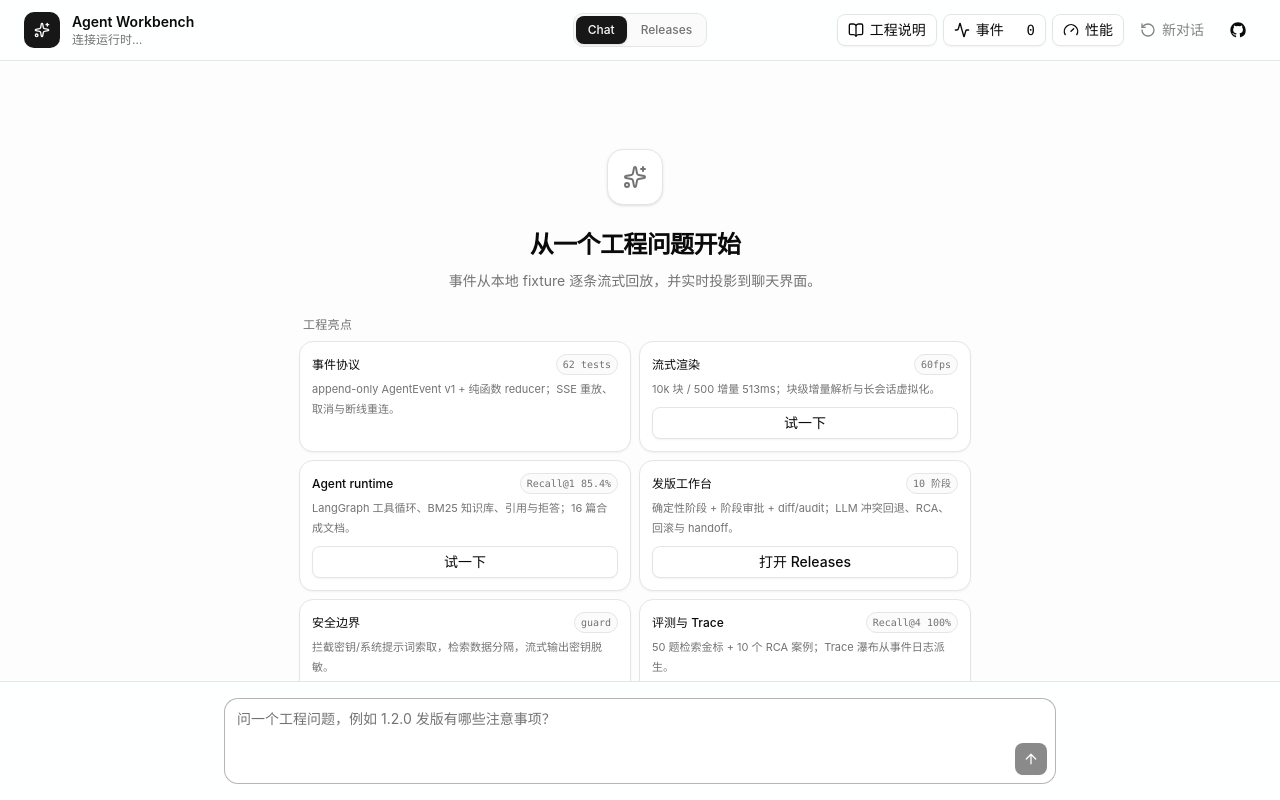
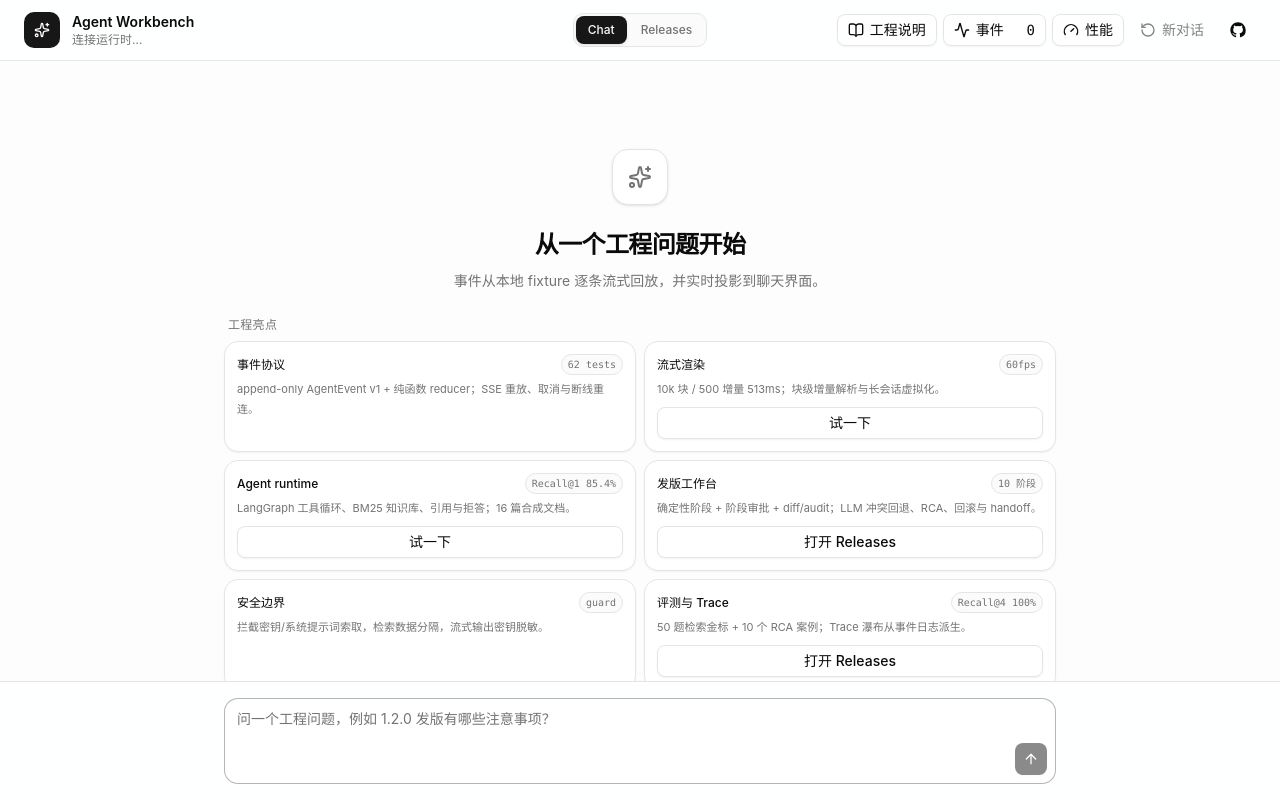
Before and after one commit to geyao2015/agent-workbench, a React (Vite) app in the folder apps/web/: page / in a window 1280 px wide. Built offline with nearby package versions, Linux system fonts and the light colour scheme; no server answers.

Commit message:
fix(web): 快捷入口宽度与输入框对齐

```diff
--- a/apps/web/src/components/chat/empty-state.tsx
+++ b/apps/web/src/components/chat/empty-state.tsx
@@ -17,7 +17,7 @@ export function EmptyState({
   const groups = [...new Set(prompts.map((item) => item.group))];
 
   return (
-    <div className="mx-auto flex max-w-2xl flex-col items-center gap-6 py-14 text-center">
+    <div className="mx-auto flex w-full flex-col items-center gap-6 py-14 text-center">
       <div className="flex size-14 items-center justify-center rounded-2xl border bg-background shadow-sm">
         <Sparkles className="size-6 text-muted-foreground" />
       </div>
--- a/apps/web/src/views/ChatView.tsx
+++ b/apps/web/src/views/ChatView.tsx
@@ -789,7 +789,7 @@ export function ChatView() {
               onStartRelease={startReleaseFromHandoff}
             />
           ) : (
-            <div className="min-h-0 flex-1 overflow-y-auto overscroll-contain [scrollbar-gutter:stable]">
+            <div className="min-h-0 flex-1 overflow-y-auto overscroll-contain [scrollbar-gutter:stable_both-edges]">
               <div className="mx-auto flex w-full max-w-4xl flex-col gap-6 px-4 py-8 md:px-8">
                 <EmptyState
                   prompts={prompts}
```
